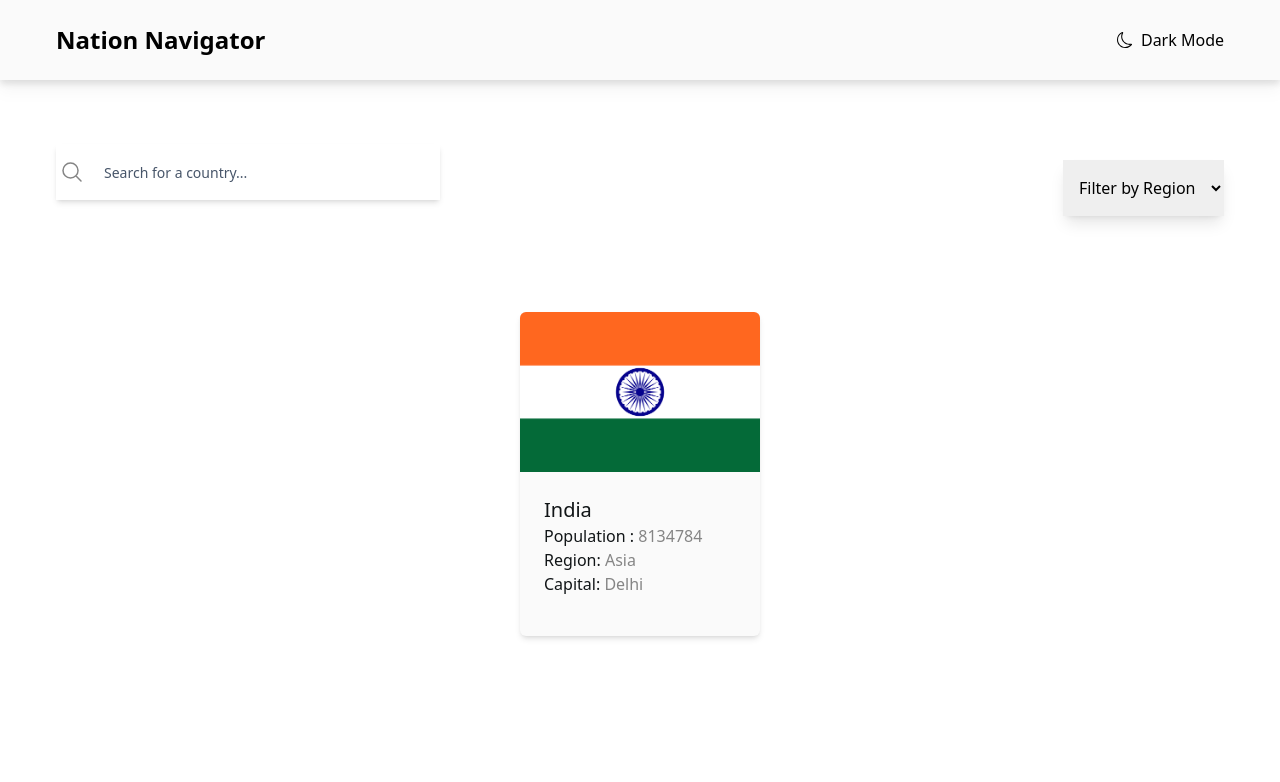
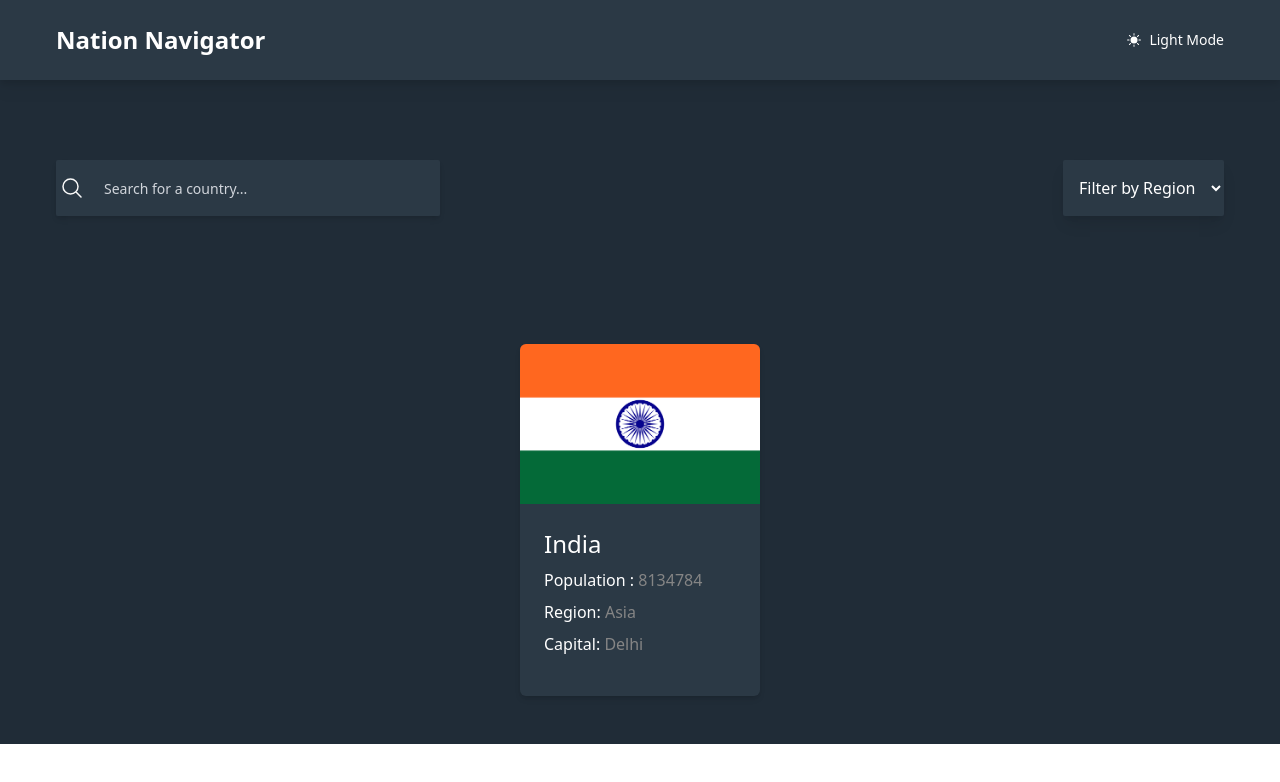
Before and after one commit to Omeshcoding/Nation-Navigator, a React (Create React App) app: page / in a window 1280 px wide. Both pictures are taken after a click on the button "Dark Mode". Shown: the top 782 px of the page. Built offline with nearby package versions, Linux system fonts and the light colour scheme.

Commit message:
Added dark/light mode to the app

```diff
--- a/src/Layout.jsx
+++ b/src/Layout.jsx
@@ -1,12 +1,24 @@
-import React from 'react';
+import React, { useState, useEffect } from 'react';
 import { Outlet } from 'react-router-dom';
 import Navbar from './components/Navbar';
 const Layout = () => {
+  const [darkMode, setDarkMode] = useState(null);
+
+  useEffect(() => {
+    if (darkMode === 'dark') {
+      document.documentElement.classList.add('dark');
+    } else {
+      document.documentElement.classList.remove('dark');
+    }
+  }, [darkMode]);
+  const handleDarkMode = () => {
+    setDarkMode(darkMode === 'dark' ? 'light' : 'dark');
+  };
   return (
-    <>
-      <Navbar />
+    <div className="bg-white dark:bg-Very-Dark-Blue">
+      <Navbar darkMode={darkMode} handleDarkMode={handleDarkMode} />
       <Outlet />
-    </>
+    </div>
   );
 };
 
--- a/src/components/CountryCard.jsx
+++ b/src/components/CountryCard.jsx
@@ -3,16 +3,16 @@ import India from '../India.png';
 import { Link } from 'react-router-dom';
 const CountryCard = () => {
   return (
-    <Link
-      to="/countrydetails"
-      className="flex flex-wrap justify-center items-center m-4 gap-20"
-    >
-      <div className="w-60 bg-light-gray m-4 rounded-md shadow-md">
+    <div className="flex flex-wrap justify-center items-center mx-4 p-8 gap-20 h-[100%]">
+      <Link
+        to="/countrydetails"
+        className="w-60 bg-white dark:bg-dark-blue  m-4 rounded-md shadow-md"
+      >
         <div className="w-60">
           <img src={India} alt="" className="w-full rounded-t-md" />
         </div>
-        <div className="px-6 pt-6 pb-10 text-very-dark-blue font-medium">
-          <h3 className="text-xl">India</h3>
+        <div className="flex flex-col gap-2 px-6 pt-6 pb-10 dark:text-white text-very-dark-blue font-medium">
+          <h3 className="text-2xl">India</h3>
           <p>
             Population :
             <span className="text-dark-gray font-small"> 8134784</span>
@@ -24,8 +24,8 @@ const CountryCard = () => {
             Capital: <span className="text-dark-gray font-small">Delhi</span>
           </p>
         </div>
-      </div>
-    </Link>
+      </Link>
+    </div>
   );
 };
 
--- a/src/components/Navbar.jsx
+++ b/src/components/Navbar.jsx
@@ -1,14 +1,27 @@
-import React from 'react';
-import { BsMoon } from 'react-icons/bs';
+import React, { useState } from 'react';
+import { BsMoon, BsSunFill } from 'react-icons/bs';
 import { Link } from 'react-router-dom';
-const Navbar = () => {
+const Navbar = ({ handleDarkMode, darkMode }) => {
+  const [showIcon, setShowIcon] = useState(true);
+  console.log(darkMode);
   return (
-    <nav className="flex justify-between px-14 py-6 bg-light-gray drop-shadow-lg">
+    <nav className="flex justify-between px-4 md:px-14 py-6 bg-white text-Very-Dark-Blue dark:bg-dark-blue dark:text-white drop-shadow-lg">
       <Link to="/" className="text-Dark-Blue font-bold text-2xl">
         Nation Navigator
       </Link>
-      <button className="flex items-center gap-2 text-Very-Dark-Blue">
-        <BsMoon /> Dark Mode
+      <button
+        className="  transition-all duration-300 ease-out outline-none"
+        onClick={handleDarkMode}
+      >
+        {darkMode === 'dark' ? (
+          <span className="text-sm flex items-center gap-2 font-medium">
+            <BsSunFill /> Light Mode
+          </span>
+        ) : (
+          <span className="text-sm flex items-center gap-2 font-medium">
+            <BsMoon /> Dark Mode
+          </span>
+        )}
       </button>
     </nav>
   );
--- a/src/components/Searchbar.jsx
+++ b/src/components/Searchbar.jsx
@@ -3,14 +3,14 @@ import React from 'react';
 const Searchbar = () => {
   return (
     <div className=" md:flex row justify-between items-center mx-14 my-16 ">
-      <div className="relative shadow-md mb-8">
+      <div className="relative shadow-md mb-8 top-4">
         <input
-          className="block w-[90vw] md:w-[30vw] h-14 appearance-none bg-white py-4  px-10 pl-12  text-dark-gray placeholder:text-slate-600 focus:outline-none text-sm leading-6"
+          className="block w-[90vw] md:w-[30vw] h-14 rounded-sm appearance-none bg-white dark:bg-dark-blue py-4  px-10 pl-12  dark:text-light-gray  text-very-dark-blue placeholder:text-slate-600 dark:placeholder-gray-300 focus:outline-none text-sm leading-6 focus:bg-zinc-100"
           placeholder="Search for a country..."
           style={{ caretColor: 'gray' }}
         />
         <svg
-          className="pointer-events-none absolute left-1 top-4 h-6 w-6 fill-dark-gray"
+          className="pointer-events-none absolute left-1 top-4 h-6 w-6 fill-dark-gray dark:fill-light-gray"
           xmlns="http://www.w3.org/2000/svg"
         >
           <path d="M20.47 21.53a.75.75 0 1 0 1.06-1.06l-1.06 1.06Zm-9.97-4.28a6.75 6.75 0 0 1-6.75-6.75h-1.5a8.25 8.25 0 0 0 8.25 8.25v-1.5ZM3.75 10.5a6.75 6.75 0 0 1 6.75-6.75v-1.5a8.25 8.25 0 0 0-8.25 8.25h1.5Zm6.75-6.75a6.75 6.75 0 0 1 6.75 6.75h1.5a8.25 8.25 0 0 0-8.25-8.25v1.5Zm11.03 16.72-5.196-5.197-1.061 1.06 5.197 5.197 1.06-1.06Zm-4.28-9.97c0 1.864-.755 3.55-1.977 4.773l1.06 1.06A8.226 8.226 0 0 0 18.75 10.5h-1.5Zm-1.977 4.773A6.727 6.727 0 0 1 10.5 17.25v1.5a8.226 8.226 0 0 0 5.834-2.416l-1.061-1.061Z"></path>
@@ -20,39 +20,24 @@ const Searchbar = () => {
         <select
           name="Filter by Region"
           placeholder="Filter"
-          className="focus:outline-none shadow-lg py-4 px-3 cursor-pointer"
+          className="focus:outline-none shadow-lg py-4 px-3 cursor-pointer bg-light-gray focus:bg-zinc-100 dark:bg-dark-blue text-very-dark-blue rounded-sm dark:text-white "
         >
-          <option value="" className="drop-shadow-md mb-6">
+          <option value="" className="drop-shadow-md p-4">
             Filter by Region
           </option>
-          <option
-            value="filter"
-            className="bg-light-gray text text-very-dark-blue focus:outline-none"
-          >
+          <option value="filter" className=" focus:outline-none">
             Africa{' '}
           </option>
-          <option
-            value="filter"
-            className="bg-light-gray text text-very-dark-blue focus:outline-none"
-          >
+          <option value="filter" className=" focus:outline-none">
             America{' '}
           </option>
-          <option
-            value="filter"
-            className="bg-light-gray text text-very-dark-blue focus:outline-none"
-          >
+          <option value="filter" className=" focus:outline-none">
             Asia{' '}
           </option>
-          <option
-            value="filter"
-            className="bg-light-gray text text-very-dark-blue focus:outline-none"
-          >
+          <option value="filter" className=" focus:outline-none">
             Europe{' '}
           </option>
-          <option
-            value="filter"
-            className="bg-light-gray text text-very-dark-blue focus:outline-none"
-          >
+          <option value="filter" className=" focus:outline-none">
             Oceania
           </option>
         </select>
--- a/src/pages/CountryDetails.jsx
+++ b/src/pages/CountryDetails.jsx
@@ -4,18 +4,18 @@ import { BsArrowLeft } from 'react-icons/bs';
 import { Link } from 'react-router-dom';
 const CountryDetails = () => {
   return (
-    <article className="mx-4 lg:ml-14">
+    <article className="mx-4 lg:ml-14 ">
       <Link
         to="/"
-        className="flex items-center w-28 gap-2 ml-4 my-10 bg-light-gray shadow-4xl px-6 py-2 text-very-dark-blue rounded-md"
+        className="flex items-center w-28 gap-2 ml-4 my-10 bg-light-gray dark:bg-dark-blue dark:text-white shadow-4xl px-6 py-2 text-very-dark-blue rounded-md active:translate-y-[0.10rem]"
       >
         <BsArrowLeft /> Back
       </Link>
-      <div className="lg:flex bg-light-gray m-4 rounded-md shadow-sm h-[80vh] gap-24 mt-16">
+      <div className="lg:flex text-very-dark-blue  dark:text-white mx-3 rounded-md shadow-sm h-[100%] gap-24 mt-16">
         <div className="lg:w-1/2">
-          <img src={India} alt="" className="w-full rounded-t-md" />
+          <img src={India} alt="" className="w-full " />
         </div>
-        <div className="px-6 flex flex-col gap-3 pt-6 pb-10 text-very-dark-blue font-medium">
+        <div className="px-6 flex flex-col gap-3 pt-6 pb-10  font-medium">
           <h3 className="text-4xl mb-6 font-bold">India</h3>
           <div className="flex flex-col lg:flex-row lg:gap-24 gap-10">
             <div className="flex flex-col gap-3">
@@ -60,7 +60,7 @@ const CountryDetails = () => {
           </div>
           <div className="flex items-center gap-5 mt-14 lg:mt-24">
             Border Coumtries:
-            <span className="px-6 py-1 bg-light-gray shadow-4xl text-dark-gray">
+            <span className="px-6 py-1 bg-light-gray dark: shadow-4xl text-dark-gray rounded-sm">
               Nepal
             </span>
           </div>
--- a/tailwind.config.js
+++ b/tailwind.config.js
@@ -1,11 +1,12 @@
 /** @type {import('tailwindcss').Config} */
 module.exports = {
+  darkMode: 'class',
   content: ['./src/**/*.{js,jsx}'],
   theme: {
     extend: {
       colors: {
         'dark-blue': '#2b3945',
-        // 'Very-Dark-Blue': '#202c37',
+        'Very-Dark-Blue': '#202c37',
         'very-dark-blue': '#111517',
         'dark-gray': '#858585',
         'light-gray': '#fafafa',
```
